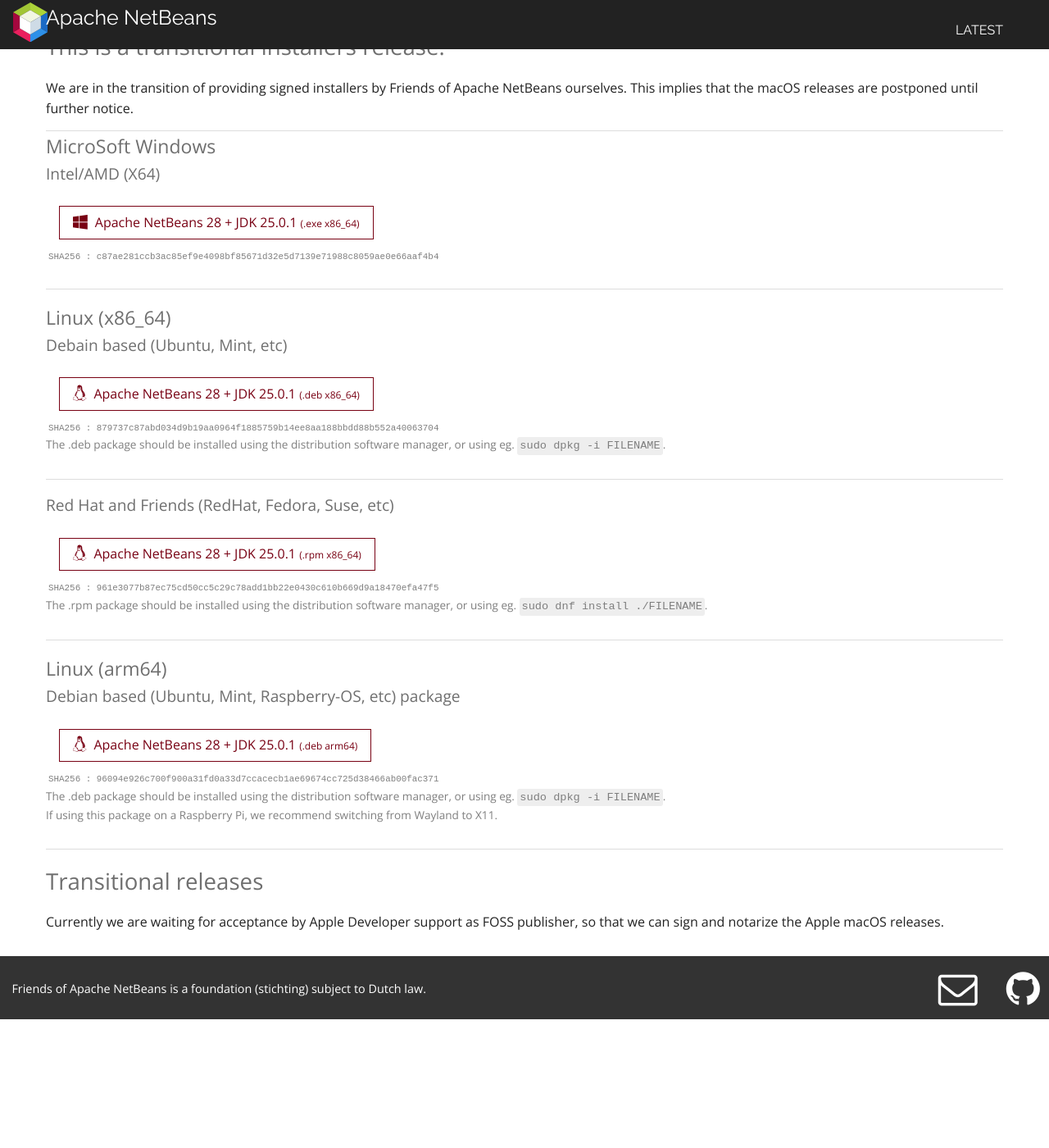
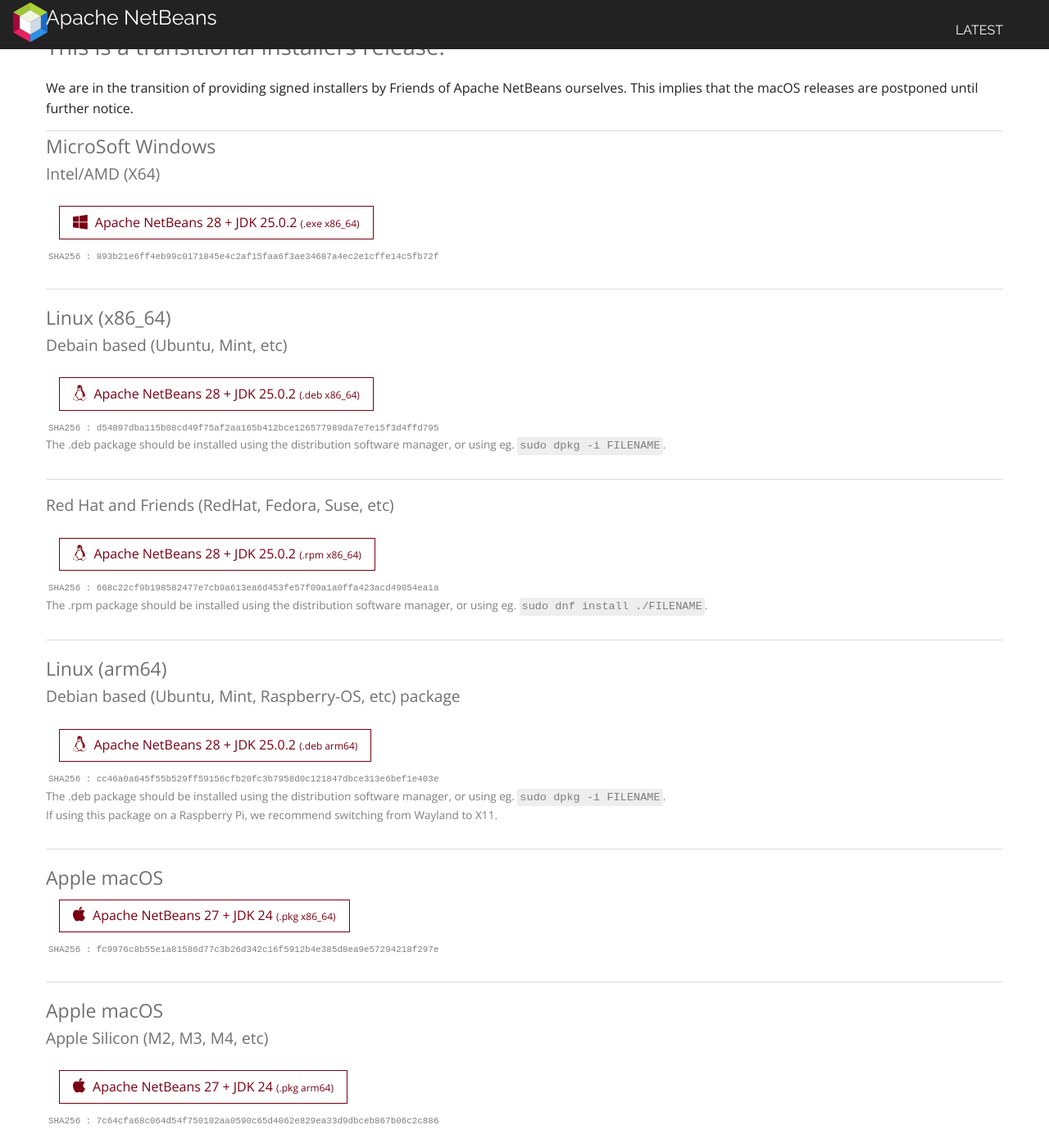
Before and after one commit to Friends-of-Apache-NetBeans/netbeans-installers-site, a Jekyll site: the page built from index.html, in a window 1280 px wide and 1400 px high, scrolled down 461 px. Shown: the whole window at 82% size. Built offline with Jekyll 4.4.1, drawn with Linux system fonts in a browser that asks for light colours; nearby versions of some CDN libraries; before the commit the page ends 1704 px from its top, so only the background shows below that; some of the changed text lies outside the part shown.

Commit message:
added nb28 on Sun Feb  8 15:29:18 UTC 2026

```diff
--- a/_data/nb28.yaml
+++ b/_data/nb28.yaml
@@ -1,16 +1,21 @@
+downloadbase: https://github.com/Friends-of-Apache-NetBeans/netbeans-installers/releases/download/v28-build2
 netbeans-version: 28
-jdk-version: 25.0.1
-
-downloadbase: https://github.com/Friends-of-Apache-NetBeans/netbeans-installers/releases/download/v28-build1
+jdk-version: 25.0.2
 
 linux-rpm-x64-file: apache-netbeans-28-0.x86_64.rpm
-linux-rpm-x64-hash: 961e3077b87ec75cd50cc5c29c78add1bb22e0430c610b669d9a18470efa47f5
+linux-rpm-x64-hash: 668c22cf9b198582477e7cb9a613ea6d453fe57f09a1a0ffa423acd49054ea1a
+
+macos-pkg-x64-file: Apache-NetBeans-28-x86_64.pkg
+macos-pkg-x64-hash: fc9976c8b55e1a81586d77c3b26d342c16f5912b4e385d8ea9e57294218f297e
+
+windows-exe-x64-file: Apache-NetBeans-28.exe
+windows-exe-x64-hash: 893b21e6ff4eb99c0171845e4c2af15faa6f3ae34687a4ec2e1cffe14c5fb72f
+
+linux-deb-arm-file: apache-netbeans_28-1_arm64.deb
+linux-deb-arm-hash: cc46a0a645f55b529ff59156cfb20fc3b7958d0c121847dbce313e6bef1e403e
+
+macos-pkg-arm-file: Apache-NetBeans-28-arm64.pkg
+macos-pkg-arm-hash: 7c64cfa68c064d54f750102aa0590c65d4062e829ea33d9dbceb867b06c2c886
 
 linux-deb-x64-file: apache-netbeans_28-1_amd64.deb
-linux-deb-x64-hash: 879737c87abd034d9b19aa0964f1885759b14ee8aa188bbdd88b552a40063704
-
-linux-deb-arm-file: apache-netbeans_28-1_arm64.deb
-linux-deb-arm-hash: 96094e926c700f900a31fd0a33d7ccacecb1ae69674cc725d38466ab00fac371
-
-windows-exe-x64-file: Apache-NetBeans-28.exe
-windows-exe-x64-hash: c87ae281ccb3ac85ef9e4098bf85671d32e5d7139e71988c8059ae0e66aaf4b4
+linux-deb-x64-hash: d54897dba115b08cd49f75af2aa165b412bce126577989da7e7e15f3d4ffd795
```
